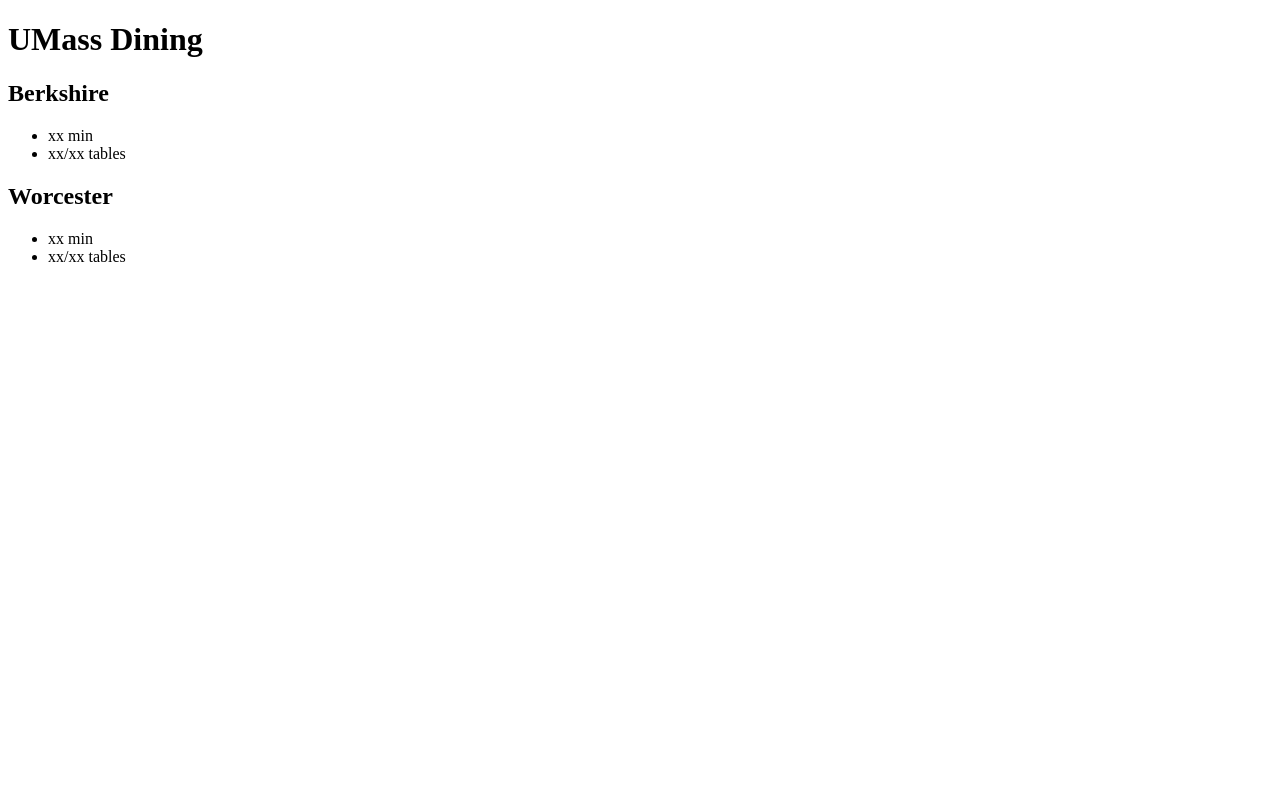
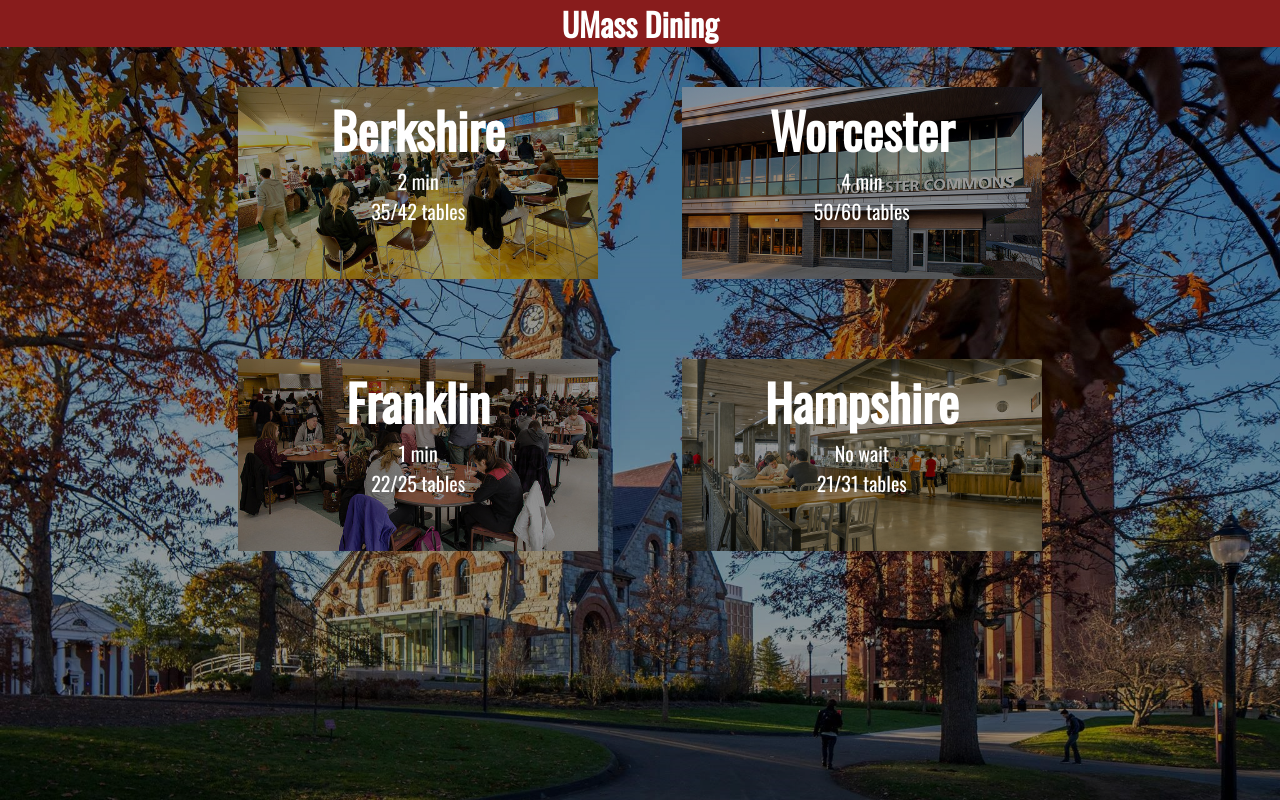
Before and after one commit to isi-bernoff/umass-dining, a plain HTML site: page html/index.html in a window 1280 px wide. Drawn offline with nearby package versions, Linux system fonts and the light colour scheme.

Commit message:
Style index.js

```diff
--- /dev/null
+++ b/css/index.css
@@ -0,0 +1,85 @@
+* {
+  margin: 0;
+  display: block;
+  color: white;
+  font-family: 'Oswald';
+}
+
+head {
+  display: none;
+}
+
+body {
+  background: linear-gradient(
+    rgba(0, 0, 0, 0.4),
+    rgba(0, 0, 0, 0.4)
+  ), url("../img/background.jpg");
+  background-size: cover;
+  width: 100%;
+  text-align: center;
+}
+
+main {
+  display: inline-block;
+  margin: 0 auto;
+}
+
+main a {
+  display: inline-block;
+}
+
+header {
+  background-color: #881c1c;
+  text-align: center;
+  width: 100%;
+  margin: 0;
+}
+
+h2 {
+  font-size: 50px;
+}
+
+section {
+  width: 350px;
+  height: 182px;
+  padding: 5px;
+  margin: 40px;
+  display: inline-block;
+}
+
+section ul {
+  font-size: 20px;
+  padding: 0;
+}
+
+#berkshire {
+  background: linear-gradient(
+    rgba(0, 0, 0, 0.4),
+    rgba(0, 0, 0, 0.4)
+  ), url("../img/berkshire.jpg");
+  background-size: contain;
+}
+
+#worcester {
+  background: linear-gradient(
+    rgba(0, 0, 0, 0.4),
+    rgba(0, 0, 0, 0.4)
+  ), url("../img/worcester.jpg");
+  background-size: contain;
+}
+
+#franklin {
+  background: linear-gradient(
+    rgba(0, 0, 0, 0.4),
+    rgba(0, 0, 0, 0.4)
+  ),url("../img/franklin.jpg");
+  background-size: contain;
+}
+
+#hampshire {
+  background: linear-gradient(
+    rgba(0, 0, 0, 0.4),
+    rgba(0, 0, 0, 0.4)
+  ),url("../img/hampsire.jpg");
+  background-size: contain;
+}
--- a/html/index.html
+++ b/html/index.html
@@ -3,22 +3,40 @@
   <head>
     <title>UMass Dining</title>
     <meta name="viewport" content="width=device-width, initial-scale=1">
+    <link rel="stylesheet" href="../css/index.css"/>
+    <link href='https://fonts.googleapis.com/css?family=Oswald' rel='stylesheet'>
   </head>
   <body>
     <header><h1>UMass Dining</h1></header>
     <main>
-      <section>
+      <section id="berkshire">
         <h2>Berkshire</h2>
         <ul>
-          <li>xx min</li>
-          <li>xx/xx tables</li>
+          <li>2 min</li>
+          <li>35/42 tables</li>
         </ul>
       </section>
-      <section>
-        <h2>Worcester</h2>
+      <a href="../html/dining.html">
+        <section id="worcester">
+          <h2>Worcester</h2>
+          <ul>
+            <li>4 min</li>
+            <li>50/60 tables</li>
+          </ul>
+        </section>
+      </a>
+      <section id="franklin">
+        <h2>Franklin</h2>
         <ul>
-          <li>xx min</li>
-          <li>xx/xx tables</li>
+          <li>1 min</li>
+          <li>22/25 tables</li>
+        </ul>
+      </section>
+      <section id="hampshire">
+        <h2>Hampshire</h2>
+        <ul>
+          <li>No wait</li>
+          <li>21/31 tables</li>
         </ul>
       </section>
     </main>
```
Also changed, not shown: img/berkshire.jpg (added), img/franklin.jpg (added), img/hampsire.jpg (added), img/worcester.jpg (added).
